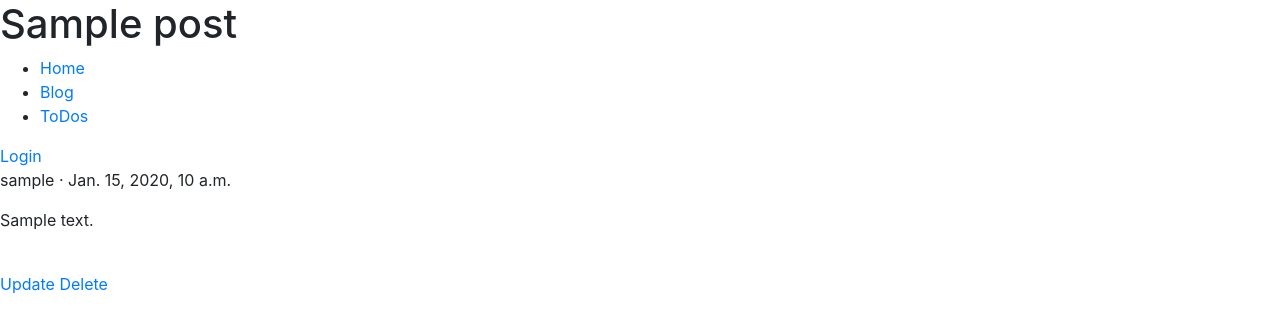
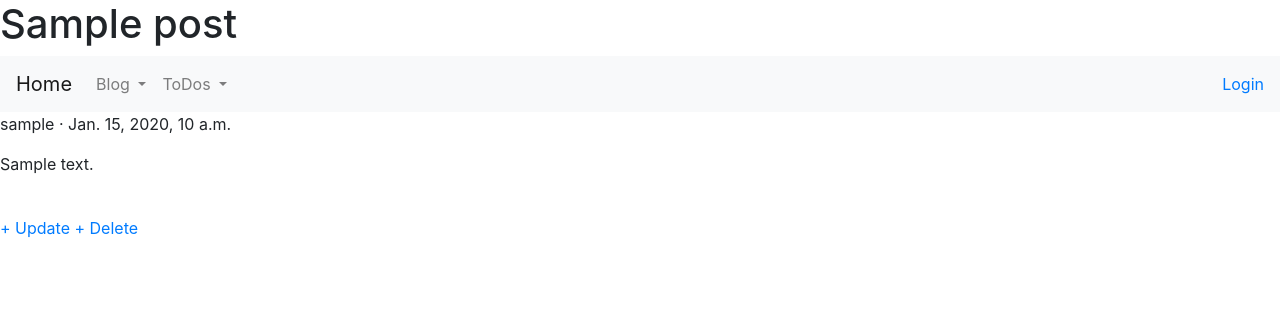
Before and after one commit to hamiltonhart/hamiltonhart_tech, a Django app: page /blog/post/1/ in a window 1280 px wide. Shown: the top 333 px of the page. Run offline with Django 3.2, Linux system fonts and the light colour scheme; tables that the repository leaves empty hold one stand-in row (values such as "Sample post"); some libraries are stand-ins or nearby versions.

Commit message:
Basic Bootstrap Styling

```diff
--- a/templates/base.html
+++ b/templates/base.html
@@ -18,24 +18,51 @@
 
     {% endblock headerblock %}
 
-    <ul>
-        <li><a href="{% url 'home' %}">Home</a></li>
-        <li><a href="{% url 'post_list' %}">Blog</a></li>
-        <li><a href="{% url 'todo_list_list' %}">ToDos</a></li>
-    </ul>
+    <!-- Starting here -->
 
-    {% if user.is_authenticated %}
-      <h2>Hello {{user.username}} </h2>
-      <ul>
-          <li><a href="{% url 'post_new' %}">New Post</a></li>
-          <li><a href="{% url 'todo_list_new' %}">New ToDo List</a></li>
-          <li><a href="{% url 'todo_item_new' %}">New ToDo Item</a></li>
-          <li><a href="{% url 'logout' %}">Logout</a></li>
-      </ul>
-    {% else %}
-      <a href="{% url 'login' %}">Login</a>
+    <nav class="navbar navbar-expand-lg navbar-light bg-light">
+        <a class="navbar-brand" href="{% url 'home' %}">Home</a>
+        <button class="navbar-toggler" type="button" data-toggle="collapse" data-target="#navbarSupportedContent" aria-controls="navbarSupportedContent" aria-expanded="false" aria-label="Toggle navigation">
+          <span class="navbar-toggler-icon"></span>
+        </button>
 
-    {% endif %}
+        <div class="collapse navbar-collapse" id="navbarSupportedContent">
+          <ul class="navbar-nav mr-auto">
+            <li class="nav-item dropdown">
+                <a class="nav-link dropdown-toggle" href="#" id="navbarDropdown" role="button" data-toggle="dropdown" aria-haspopup="true" aria-expanded="false">
+                  Blog
+                </a>
+                <div class="dropdown-menu" aria-labelledby="navbarDropdown">
+                  <a class="dropdown-item" href="{% url 'post_list' %}">All Blog Posts</a>
+                  <a class="dropdown-item" href="{% url 'post_new' %}">New Blog Post</a>
+                </div>
+              </li>
+              <li class="nav-item dropdown">
+                <a class="nav-link dropdown-toggle" href="#" id="navbarDropdown" role="button" data-toggle="dropdown" aria-haspopup="true" aria-expanded="false">
+                  ToDos
+                </a>
+                <div class="dropdown-menu" aria-labelledby="navbarDropdown">
+                  <a class="dropdown-item" href="{% url 'todo_list_list' %}">All ToDo Lists</a>
+                  <a class="dropdown-item" href="{% url 'todo_list_new' %}">New ToDo List</a>
+                  <a class="dropdown-item" href="{% url 'todo_item_new' %}">New ToDo Item</a>
+                </div>
+              </li>
+          </ul>
+          <form class="form-inline my-2 my-lg-0">
+              {% if user.is_authenticated %}
+                <span class="navbar-text" style="padding-right:10px;">Hello {{user.username}}!</span>
+                <a href="{% url 'logout' %}">Logout</a>
+              {% else %}
+                <a href="{% url 'login' %}">Login</a>
+              {% endif %}
+            <!-- <input class="form-control mr-sm-2" type="search" placeholder="Search" aria-label="Search">
+            <button class="btn btn-outline-success my-2 my-sm-0" type="submit">Search</button> -->
+          </form>
+        </div>
+      </nav>
+
+
+    <!-- Ending here -->
 
 
     {% block bodyblock %}
@@ -46,7 +73,10 @@
 
     {% endblock footerblock %}
 
+    <script src="https://code.jquery.com/jquery-3.3.1.slim.min.js" integrity="sha384-q8i/X+965DzO0rT7abK41JStQIAqVgRVzpbzo5smXKp4YfRvH+8abtTE1Pi6jizo" crossorigin="anonymous"></script>
     <script src="https://stackpath.bootstrapcdn.com/bootstrap/4.1.3/js/bootstrap.min.js" integrity="sha384-ChfqqxuZUCnJSK3+MXmPNIyE6ZbWh2IMqE241rYiqJxyMiZ6OW/JmZQ5stwEULTy" crossorigin="anonymous"></script>
+
+    <script src="https://cdnjs.cloudflare.com/ajax/libs/popper.js/1.14.3/umd/popper.min.js" integrity="sha384-ZMP7rVo3mIykV+2+9J3UJ46jBk0WLaUAdn689aCwoqbBJiSnjAK/l8WvCWPIPm49"             crossorigin="anonymous"></script>
 
     {% block scriptblock %}
 
--- a/templates/blog/post_detail.html
+++ b/templates/blog/post_detail.html
@@ -17,8 +17,8 @@
     </div>
 
     <div>
-        <a href="{% url 'post_update' post_detail.pk %}">Update</a>
-        <a href="{% url 'post_delete' post_detail.pk %}">Delete</a>
+        <a href="{% url 'post_update' post_detail.pk %}"> + Update</a>
+        <a href="{% url 'post_delete' post_detail.pk %}"> + Delete</a>
     </div>
 
 {% endblock bodyblock %}
--- a/templates/todos/todo_list_detail.html
+++ b/templates/todos/todo_list_detail.html
@@ -26,6 +26,6 @@
 
 <div>
     <a href="{% url 'todo_list_update' todo_list.pk %}">Update List</a>
-    <a href="{% url 'post_delete' todo_list.pk %}">Delete List</a>
+    <a href="{% url 'todo_list_delete' todo_list.pk %}">Delete List</a>
 </div>
 {% endblock bodyblock %}
--- a/templates/todos/todo_list_list.html
+++ b/templates/todos/todo_list_list.html
@@ -12,7 +12,7 @@
 
 
   {% for list in todo_list %}
-      <h3>{{ list.name  }}</h3>
+      <h3><a href="{% url 'todo_list_detail' list.pk %}">{{ list.name }}</a></h3>
       <ul>
 
 
--- a/todos/urls.py
+++ b/todos/urls.py
@@ -20,5 +20,8 @@ urlpatterns = [
     path('item/<int:pk>/update/',
         views.TodoItemUpdateView.as_view(),
         name='todo_item_update'),
+    path('list/<int:pk>/delete',
+        views.TodoListDeleteView.as_view(),
+        name='todo_list_delete')
 
 ]
```
Also changed, not shown: templates/blog/post_delete.html (+6 -4 lines), templates/todos/todo_list_delete.html (+6 -3 lines), todos/views.py (+7 -0 lines).
